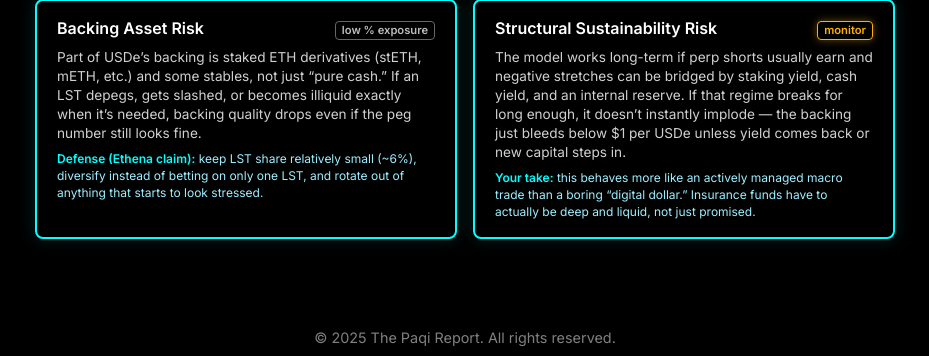
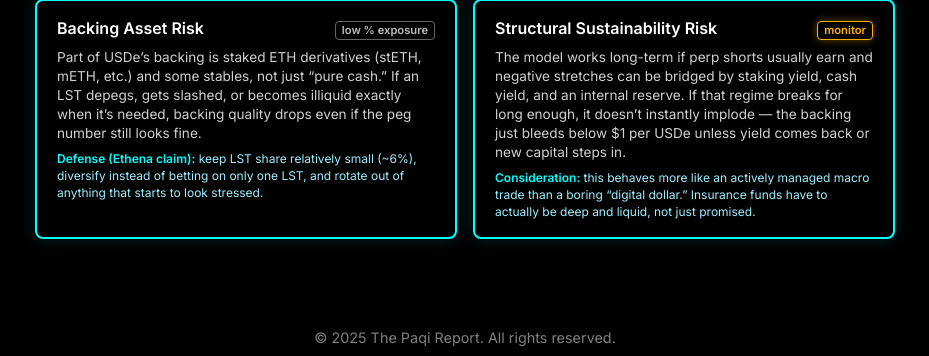
Before and after one commit to Paqi-Aysia/paqi-report, a Flask app: page /USDe in a window 1280 px wide. Shown: the part 1057-1413 px from the top of the page, without its empty margins (175-1104 px from the left). Run offline with Flask 3, Linux system fonts and the light colour scheme.

Commit message:
word change in desc

```diff
--- a/templates/USDe.html
+++ b/templates/USDe.html
@@ -373,7 +373,7 @@
             or new capital steps in.
           </div>
           <div class="risk-defense">
-            <span>Your take:</span>
+            <span>Consideration:</span>
             this behaves more like an actively managed macro trade than a boring “digital dollar.”
             Insurance funds have to actually be deep and liquid, not just promised.
           </div>
```
